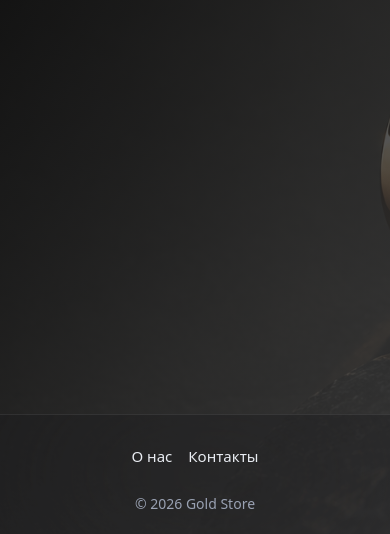
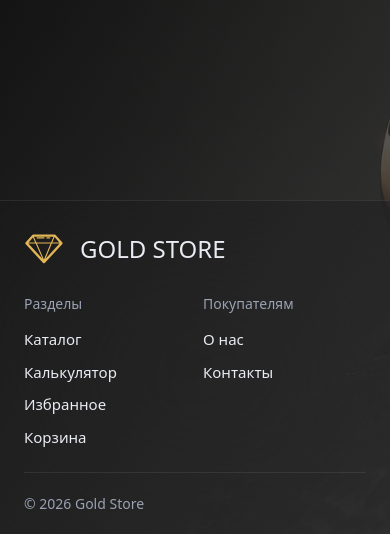
Before and after one commit to firstlord15/jewelry-estimator, a Django app: page /cart/ in a window 390 px wide. Shown: the part 310-844 px from the top of the page. Run offline with Django 5.2, Linux system fonts and the light colour scheme; data comes from the database, SQL or seed files in the repository; data that the repository does not hold is empty.

Commit message:
feat: redesign footer with blocks, logo and main phone

```diff
--- a/static/css/partials/footer.css
+++ b/static/css/partials/footer.css
@@ -8,107 +8,167 @@
   border-top: 1px solid var(--glass-border);
 }
 
-/* .container по умолчанию колонка с большими отступами: здесь три зоны с компактными, «О нас» строго по центру */
+/* Три яруса столбиком: логотип с телефоном, блоки ссылок, копирайт */
 .site-footer__inner {
   display: flex;
-  flex-direction: row;
-  align-items: center;
-  gap: 16px 32px;
-  padding-block: 20px;
+  flex-direction: column;
+  gap: 32px;
+  padding-block: 40px 24px;
 }
 
-/* Боковые зоны делят место поровну, поэтому «О нас» остаётся по центру при любой длине контактов */
-.site-footer__info,
-.site-footer__social {
-  flex: 1 1 0;
+/* Верх и блоки ссылок стоят на одной сетке из четырёх колонок: телефон в последней колонке,
+   ровно над соцсетями */
+.site-footer__top,
+.site-footer__cols {
+  display: grid;
+  grid-template-columns: repeat(4, minmax(0, 1fr));
+  gap: 32px 48px;
 }
 
-.site-footer__social {
-  justify-content: flex-end;
+/* ---------- Верх: логотип и главный телефон ---------- */
+
+/* По нижнему краю: логотип встаёт на одну высоту с номером, подпись номера остаётся выше */
+.site-footer__top {
+  align-items: end;
 }
 
-.site-footer__info {
-  display: flex;
-  flex-direction: column;
-  gap: 8px;
+.site-footer__logo {
+  grid-column: span 3;
 }
 
-.site-footer__contacts {
+.site-footer__phone {
+  grid-column: 4;
+}
+
+/* Логотип крупнее, чем в шапке */
+.site-footer__logo {
+  font-size: 24px;
+}
+
+.site-footer__logo .icon {
+  width: 40px;
+  height: 40px;
+}
+
+.site-footer__phone {
   display: flex;
   flex-direction: column;
   gap: 2px;
   font-size: 14px;
+}
+
+.site-footer__phone a {
+  font: 600 24px/1.2 var(--font);
+  font-variant-numeric: tabular-nums;
+  white-space: nowrap;
+}
+
+/* ---------- Середина: блоки ссылок ---------- */
+
+.footer-col {
+  display: flex;
+  flex-direction: column;
+  align-items: flex-start;
+  gap: 10px;
+  font-size: 15px;
   font-style: normal;
 }
 
-/* Контакты в настройках не заполнены: пустой блок не добавляет отступ над копирайтом */
-.site-footer__contacts:not(:has(*)) {
-  display: none;
-}
-
-.site-footer__copy {
+.footer-col h3 {
+  margin: 0 0 4px;
   font-size: 14px;
+  font-weight: 400;
   color: var(--muted);
 }
 
-.site-footer__links,
+/* ---------- Соцсети ---------- */
+
 .site-footer__social {
   display: flex;
-  align-items: center;
-  gap: 8px;
+  flex-wrap: wrap;
+  gap: 10px;
 }
 
-.site-footer__links a {
-  padding: 10px 4px;
-  font-size: 15px;
-}
-
-/* Иконка соцсети: область нажатия 44×44 */
+/* Иконка соцсети в кружке, область нажатия 52×52 */
 .social {
   display: inline-grid;
   place-items: center;
-  width: 44px;
-  height: 44px;
+  width: 52px;
+  height: 52px;
   color: var(--ink);
-  transition: color 0.15s;
+  background: var(--soft);
+  border: 1px solid var(--glass-border);
+  border-radius: 50%;
+  transition:
+    color 0.15s,
+    background-color 0.15s;
 }
 
 .social .icon {
-  width: 24px;
-  height: 24px;
+  width: 26px;
+  height: 26px;
+}
+
+/* ---------- Низ: копирайт ---------- */
+
+.site-footer__copy {
+  padding-top: 20px;
+  font-size: 14px;
+  color: var(--muted);
+  border-top: 1px solid var(--glass-border);
 }
 
 @media (hover: hover) {
-  .social:hover,
-  .site-footer__links a:hover,
-  .site-footer__contacts a:hover {
+  .site-footer__phone a:hover,
+  .footer-col a:hover {
     color: var(--gold-bright);
+  }
+
+  .social:hover {
+    color: var(--gold-bright);
+    background: var(--glass-hover);
   }
 }
 
-/* Телефон: всё в столбик по центру */
+/* Планшет и узкое окно: две колонки, телефон над второй */
+@media (max-width: 1200px) {
+  .site-footer__top,
+  .site-footer__cols {
+    grid-template-columns: repeat(2, minmax(0, 1fr));
+  }
+
+  .site-footer__logo {
+    grid-column: 1;
+  }
+
+  .site-footer__phone {
+    grid-column: 2;
+  }
+
+  .site-footer__phone a {
+    font-size: 24px;
+  }
+}
+
+/* Телефон: логотип и номер столбиком на всю ширину, блоки по два в ряд */
 @media (max-width: 600px) {
   .site-footer__inner {
-    flex-direction: column;
-    gap: 8px;
-    text-align: center;
+    gap: 24px;
+    padding-block: 28px 20px;
   }
 
-  .site-footer__social {
-    flex: none;
+  .site-footer__top,
+  .site-footer__cols {
+    gap: 24px 16px;
   }
 
-  .site-footer__contacts {
-    align-items: center;
+  .site-footer__top {
+    row-gap: 16px;
   }
 
-  /* Контакты и копирайт становятся отдельными пунктами столбика, копирайт уходит вниз */
-  .site-footer__info {
-    display: contents;
-  }
-
-  .site-footer__copy {
-    order: 3;
+  .site-footer__logo,
+  .site-footer__phone {
+    grid-column: 1 / -1;
   }
 }
 
--- a/templates/partials/footer.html
+++ b/templates/partials/footer.html
@@ -1,27 +1,66 @@
 {% load i18n %}
 <footer class="site-footer">
     <div class="container site-footer__inner">
-        {# Слева контакты из «Настроек сайта» (пустые поля не выводятся) и копирайт под ними #}
-        <div class="site-footer__info">
-            <address class="site-footer__contacts">
-                {% if main_phone %}<a href="tel:{{ main_phone.tel }}">{{ main_phone.number }}</a>{% endif %}
-                {% if site_settings.email %}<a href="mailto:{{ site_settings.email }}">{{ site_settings.email }}</a>{% endif %}
-                {% if site_settings.address %}<span>{{ site_settings.address }}</span>{% endif %}
-                {% if site_settings.working_hours %}<span class="muted">{{ site_settings.working_hours }}</span>{% endif %}
-            </address>
-            <p class="site-footer__copy">© {% now "Y" %} {{ SITE_NAME }}</p>
+        {# Верх: логотип и главный телефон (первый по порядку в «Настройках сайта») #}
+        <div class="site-footer__top">
+            <a class="logo site-footer__logo" href="{% url 'home' %}">
+                {% include "icons/logo.svg" %}
+                <span>{{ SITE_NAME }}</span>
+            </a>
+            {% if main_phone %}
+            <div class="site-footer__phone">
+                {% if main_phone.label %}<span class="muted">{{ main_phone.label }}</span>{% endif %}
+                <a href="tel:{{ main_phone.tel }}">{{ main_phone.number }}</a>
+            </div>
+            {% endif %}
         </div>
 
-        <nav class="site-footer__links" aria-label="{% trans 'Информация' %}">
-            <a href="{% url 'about' %}">{% trans "О нас" %}</a>
-            <a href="{% url 'contacts' %}">{% trans "Контакты" %}</a>
-        </nav>
+        {# Середина: блоки ссылок. Пустые поля и блоки не выводятся #}
+        <div class="site-footer__cols">
+            <nav class="footer-col" aria-labelledby="footer-sections">
+                <h3 id="footer-sections">{% trans "Разделы" %}</h3>
+                <a href="{% url 'catalog' %}">{% trans "Каталог" %}</a>
+                <a href="{% url 'calculator' %}">{% trans "Калькулятор" %}</a>
+                <a href="{% url 'favorites' %}">{% trans "Избранное" %}</a>
+                <a href="{% url 'cart' %}">{% trans "Корзина" %}</a>
+            </nav>
 
-        {# Соцсети: иконка только у заполненных ссылок #}
-        <div class="site-footer__social">
-            {% if site_settings.instagram %}<a class="social" href="{{ site_settings.instagram }}" target="_blank" rel="noopener" aria-label="Instagram">{% include "icons/instagram.svg" %}</a>{% endif %}
-            {% if site_settings.whatsapp %}<a class="social" href="{{ site_settings.whatsapp }}" target="_blank" rel="noopener" aria-label="WhatsApp">{% include "icons/whatsapp.svg" %}</a>{% endif %}
-            {% if site_settings.telegram %}<a class="social" href="{{ site_settings.telegram }}" target="_blank" rel="noopener" aria-label="Telegram">{% include "icons/telegram.svg" %}</a>{% endif %}
+            <nav class="footer-col" aria-labelledby="footer-customers">
+                <h3 id="footer-customers">{% trans "Покупателям" %}</h3>
+                <a href="{% url 'about' %}">{% trans "О нас" %}</a>
+                <a href="{% url 'contacts' %}">{% trans "Контакты" %}</a>
+            </nav>
+
+            {% if site_settings.address or site_settings.working_hours or site_settings.email %}
+            <address class="footer-col">
+                <h3>{% trans "Контакты" %}</h3>
+                {% if site_settings.working_hours %}
+                    <span>{{ site_settings.working_hours }}</span>
+                {% endif %}
+                {% if site_settings.email %}
+                    <a href="mailto:{{ site_settings.email }}">{{ site_settings.email }}</a>
+                {% endif %}
+                {% if site_settings.address %}
+                    <span>{{ site_settings.address }}</span>
+                {% endif %}
+            </address>
+            {% endif %} {% if site_settings.instagram or site_settings.whatsapp or site_settings.telegram %}
+            <div class="footer-col">
+                <h3>{% trans "Мы в соцсетях" %}</h3>
+                <div class="site-footer__social">
+                    {% if site_settings.instagram %}
+                    <a class="social" href="{{ site_settings.instagram }}" target="_blank" rel="noopener" aria-label="Instagram">{% include "icons/instagram.svg" %}</a>
+                    {% endif %} {% if site_settings.whatsapp %}
+                    <a class="social" href="{{ site_settings.whatsapp }}" target="_blank" rel="noopener" aria-label="WhatsApp">{% include "icons/whatsapp.svg" %}</a>
+                    {% endif %} {% if site_settings.telegram %}
+                    <a class="social" href="{{ site_settings.telegram }}" target="_blank" rel="noopener" aria-label="Telegram">{% include "icons/telegram.svg" %}</a>
+                    {% endif %}
+                </div>
+            </div>
+            {% endif %}
         </div>
+
+        {# Низ: копирайт за тонкой линией #}
+        <p class="site-footer__copy">© {% now "Y" %} {{ SITE_NAME }}</p>
     </div>
 </footer>
```
